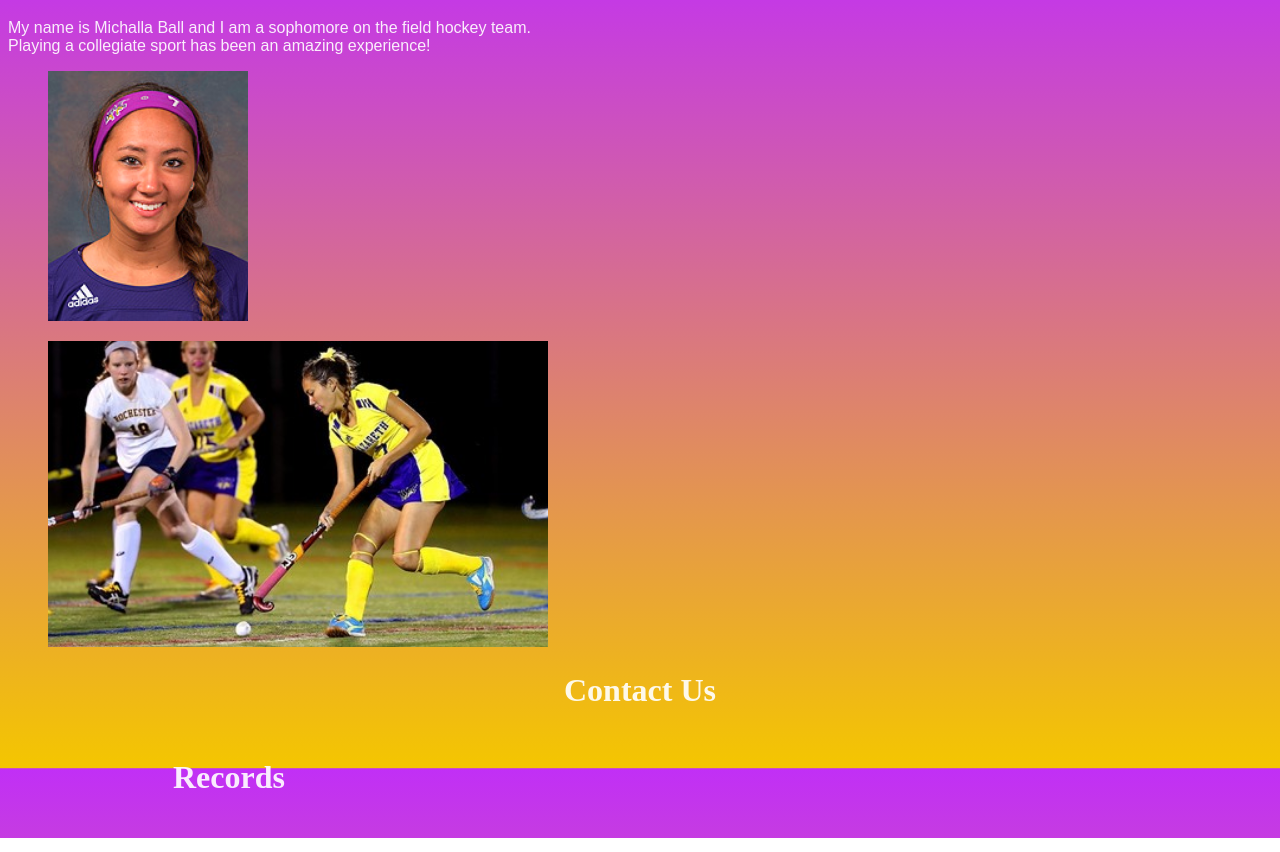
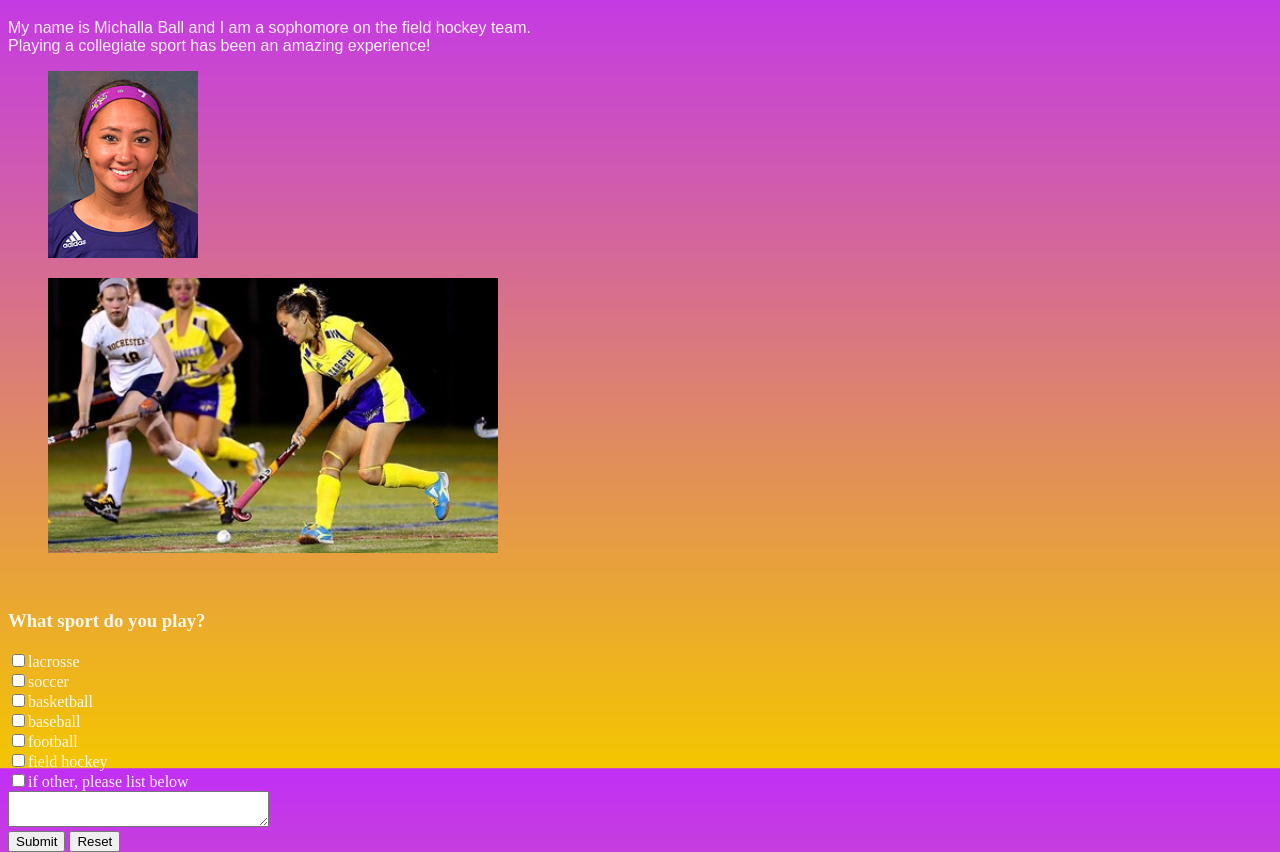
Before and after one commit to mball4/assignment4, a plain HTML site: page aboutme.html in a window 1280 px wide. Shown: the part 61-913 px from the top of the page. Drawn offline with Linux system fonts and the light colour scheme; files that its build step writes are made by us from their sources.

Commit message:
initial commit

```diff
--- a/aboutme.html
+++ b/aboutme.html
@@ -13,39 +13,26 @@
 
 
     <figure>
-        <img src="images/Michalla_Ball160.jpg" alt="roster picture" width="200">
+        <img src="images/Michalla_Ball160.jpg" alt="roster picture" width="150">
 
     </figure>
 
     <figure>
-        <img src="images/image_handler.aspx.jpeg" alt="action picture" width="500">
+        <img src="images/image_handler.aspx.jpeg" alt="action picture" width="450">
 
     </figure>
-    <div class="contact form">
-        <h1 style="text-align:center"> Contact Us</h1>
-        <form style="width: 75%; margin:auto;">
-            <table>
-                <tr>
-                    <td colspan="6">
-                        <h1> Records </h1>
-                    </td>
+    <br>
 
-                </tr>
-                <tr>
-
-                </tr>
-
-                <tr> </tr>
-                <tr> </tr>
-                <tr> </tr>
-                <tr> </tr>
-                <tr> </tr>
-                <tr> </tr>
-
-            </table>
-        </form>
-    </div>
-
+    <h3>What sport do you play?</h3>
+    <input type="checkbox" name="myCheckbox" value="Option 1">lacrosse <br>
+    <input type="checkbox" name="myCheckbox" value="Option 1">soccer<br>
+    <input type="checkbox" name="myCheckbox" value="Option 1">basketball<br>
+    <input type="checkbox" name="myCheckbox" value="Option 1">baseball<br>
+    <input type="checkbox" name="myCheckbox" value="Option 1">football<br>
+    <input type="checkbox" name="myCheckbox" value="Option 1">field hockey<br>
+    <input type="checkbox" name="myCheckbox" value="Option 1">if other, please list below<br>
+    <textarea name="comments" id="comments" rows="2" cols="30"></textarea><br>
+    <input type="submit" value="Submit"> <input type="reset">
 
 </body>
 
```
Also changed, not shown: records.html (+17 -7 lines).
